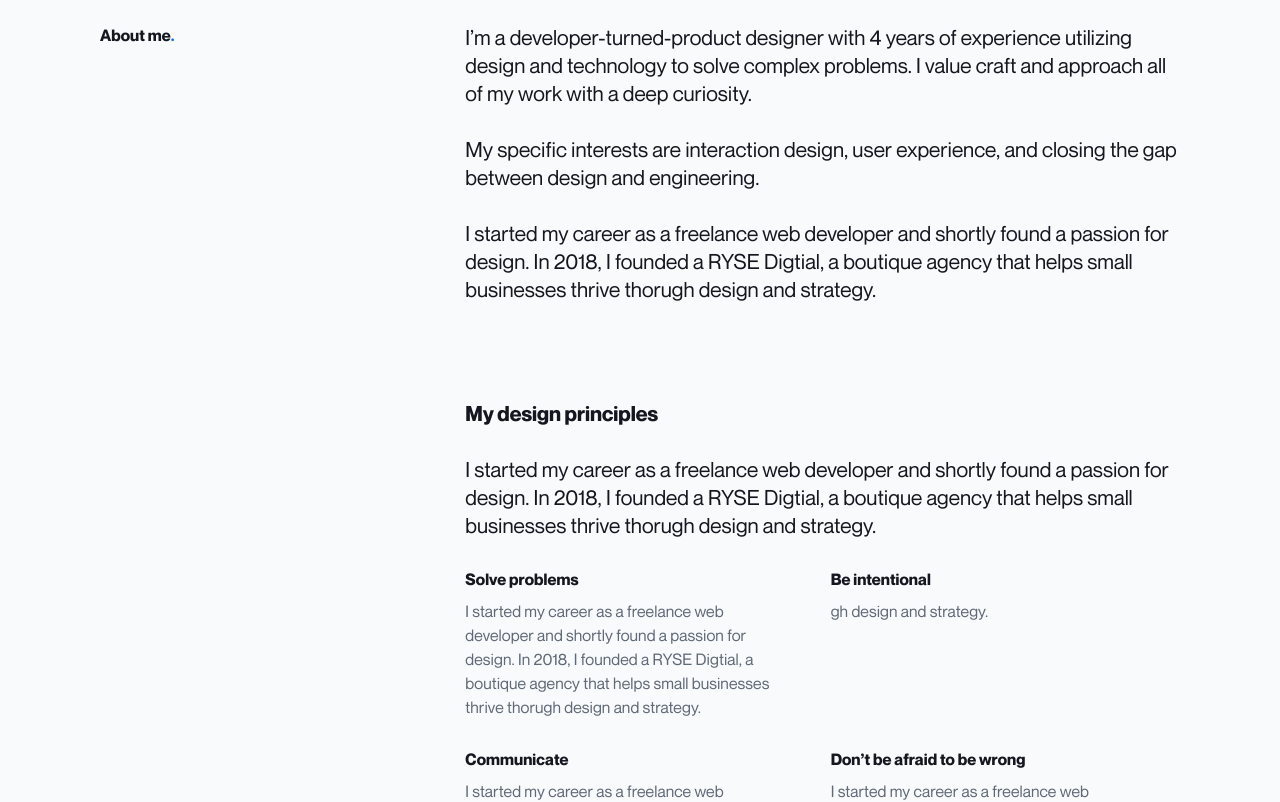
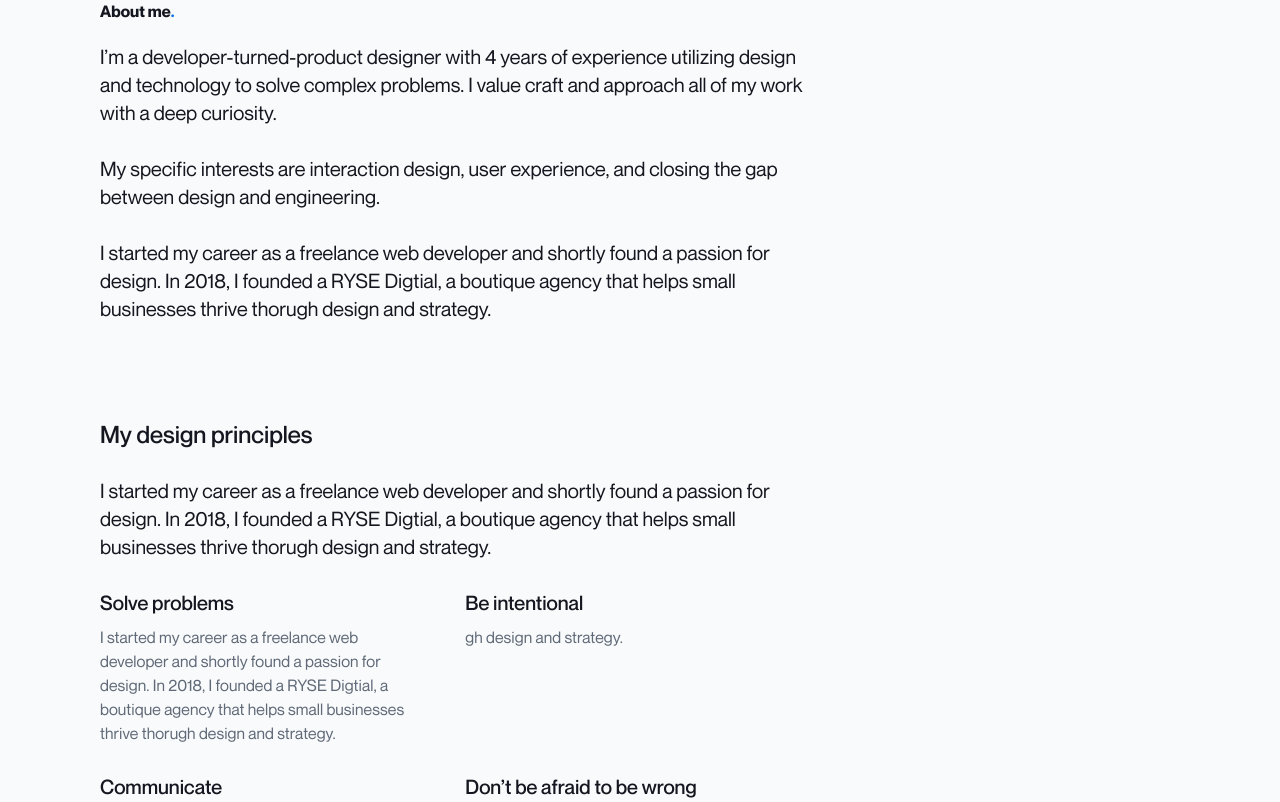
Before and after one commit to ztschwartz/next-portfolio, a Next.js app: page / in a window 1280 px wide. Shown: the part 1780-2582 px from the top of the page. Built offline with nearby package versions, Linux system fonts and the light colour scheme.

Commit message:
layout and text changes

```diff
--- a/components/CaseStudyCard.js
+++ b/components/CaseStudyCard.js
@@ -16,7 +16,7 @@ const CaseStudyCard = ({title, subtitle, slug, img , postData}) => {
                 </div>
                 <div className={CardStyles.cardInnerSection}>
                     <div className={`bgMainTransparent ${CardStyles.cardInner}`}>
-                        <h1 className="textMain textH6 textMedium">{title}<br/>{subtitle}<span className="textAccent">.</span></h1>
+                        <h1 className="textMain textP1 textMedium">{title}<br/>{subtitle}<span className="textAccent">.</span></h1>
                          <div className={CardStyles.cardInnerLink}>
                              {/* <p className="textMain textBody2">Read the case study</p> */}
                             <svg className="fillAccent" viewBox="0 0 41 41" xmlns="http://www.w3.org/2000/svg">
--- a/components/SectionHeader.js
+++ b/components/SectionHeader.js
@@ -33,7 +33,8 @@ const SectionHeader = ({ title, name }) => {
               },
               opacity: 1,
               duration: 0.2,
-              ease: "Power2.easeOut"
+              ease: "Power2.easeOut",
+
           });
 
           })
--- a/pages/index.js
+++ b/pages/index.js
@@ -91,31 +91,31 @@ export default function Home({loaded , loaderView}) {
             <div className={`grid sectionContent ${HomeStyles.aboutContent}`}>
               <div className="col-6--6 contentSection">
                 <div className="textSection">
-                  <p className="textMain textH6 textRegular">I’m a developer-turned-product designer with 4 years of experience utilizing design and technology to solve complex problems. I value craft and approach all of my work with a deep curiosity. </p>
-                  <p className="textMain textH6 textRegular">My specific interests are interaction design, user experience, and closing the gap between design and engineering.</p>
-                  <p className="textMain textH6 textRegular">I started my career as a freelance web developer and shortly found a passion for design. In 2018, I founded a RYSE Digtial, a boutique agency that helps small businesses thrive thorugh design and strategy.</p>
+                  <p className="textMain textP1 textRegular">I’m a developer-turned-product designer with 4 years of experience utilizing design and technology to solve complex problems. I value craft and approach all of my work with a deep curiosity. </p>
+                  <p className="textMain textP1 textRegular">My specific interests are interaction design, user experience, and closing the gap between design and engineering.</p>
+                  <p className="textMain textP1 textRegular">I started my career as a freelance web developer and shortly found a passion for design. In 2018, I founded a RYSE Digtial, a boutique agency that helps small businesses thrive thorugh design and strategy.</p>
                 </div>
                 <div className="textSection">
-                  <p className="textMain textH6 textBold">My design principles</p>
-                  <p className="textMain textH6 textRegular">I started my career as a freelance web developer and shortly found a passion for design. In 2018, I founded a RYSE Digtial, a boutique agency that helps small businesses thrive thorugh design and strategy.</p>
+                  <p className="textMain textH5 textMedium">My design principles</p>
+                  <p className="textMain textP1 textRegular">I started my career as a freelance web developer and shortly found a passion for design. In 2018, I founded a RYSE Digtial, a boutique agency that helps small businesses thrive thorugh design and strategy.</p>
 
                   <div className="textRow">
                     <div className="textGroup">
-                      <p className="textMain textP2 textBold">Solve problems</p>
+                      <p className="textMain textP1 textMedium">Solve problems</p>
                       <p className="textSoft textP2">I started my career as a freelance web developer and shortly found a passion for design. In 2018, I founded a RYSE Digtial, a boutique agency that helps small businesses thrive thorugh design and strategy.</p>
                     </div>
                     <div className="textGroup">
-                      <p className="textMain textP2 textBold">Be intentional</p>
+                      <p className="textMain textP1 textMedium">Be intentional</p>
                       <p className="textSoft textP2">gh design and strategy.</p>
                     </div>
                   </div>
                   <div className="textRow">
                     <div className="textGroup">
-                      <p className="textMain textP2 textBold">Communicate</p>
+                      <p className="textMain textP1 textMedium">Communicate</p>
                       <p className="textSoft textP2">I started my career as a freelance web developer and shortly found a passion for design. In 2018, I founded a RYSE Digtial, a boutique agency that helps small businesses thrive thorugh design and strategy.</p>
                     </div>
                     <div className="textGroup">
-                      <p className="textMain textP2 textBold">Don’t be afraid to be wrong</p>
+                      <p className="textMain textP1 textMedium">Don’t be afraid to be wrong</p>
                       <p className="textSoft textP2">I started my career as a freelance web developer and shortly found a passion for design. In 2018, I founded a RYSE Digtial, a boutique agency that helps small businesses thrive thorugh design and strategy.</p>
                     </div>
                   </div>
@@ -134,8 +134,8 @@ export default function Home({loaded , loaderView}) {
             <div className={`grid sectionContent`}>
               <div className="col-6--6 contentSection">
                 <div className="textSection">
-                    <p className="textMain textH6 textRegular">If you have any questions or just want to talk about design, I&apos;m not a hard guy to get in touch with. Just send me an email or DM me on social media</p>
-                    <p className="textMain textH6 textRegular">I could talk for hours about design, development, or any of my other hobbies.</p>
+                    <p className="textMain textP1 textRegular">If you have any questions or just want to talk about design, I&apos;m not a hard guy to get in touch with. Just send me an email or DM me on social media</p>
+                    <p className="textMain textP1 textRegular">I could talk for hours about design, development, or any of my other hobbies.</p>
                 </div>
                 <div className="textRow">
                   <div className="imgSection">
@@ -155,37 +155,8 @@ export default function Home({loaded , loaderView}) {
                       <a href="#" className="textMain link textP3">zacktschwartz</a>
                     </div>
                   </div>
-
                 </div>
               </div>
-
-              {/* <div className="col-6--6 contentSection">
-                <div className="textSection">
-                  <p className="textMain textH6">If you have any questions or just want to talk about design, I'm not a hard guy to get in touch with. Just send me an email or dm me on social media</p>
-                  <p className="textMain textH6">I could talk for hours about design, development, or any of my other hobbies.</p>
-                </div>
-              </div>
-              <div className="contentSection col-6--6">
-                <div className="grid">
-                  <div className="col-6 textSection">
-                    <div>
-                      <p className="textMain textP2 textBold">Email</p>
-                      <p className="textMain link textP2">hello@zacktschwartz.com</p>
-                    </div>
-                    <div>
-                      <p className="textMain textP2 textBold">Twitter—</p>
-                      <p className="textMain link textP2">@zacktschwartz</p>
-                    </div>
-                    <div>
-                      <p className="textMain textP2 textBold">LinkedIn—</p>
-                      <p className="textMain link textP2">zacktschwartz</p>
-                    </div>
-                  </div>
-                  <div className="col-6 imgSection">
-                    <Image className={HomeStyles.aboutImg} src="/img/about-img.png" alt="A photo of Zachary Schwartz" width={500} height={500} layout="responsive" placeholder="blur" blurDataURL="/img/about-imgblur.png" />
-                  </div>
-                </div>
-              </div> */}
             </div>
           </div>
         </div>
--- a/styles/CaseStudy.module.css
+++ b/styles/CaseStudy.module.css
@@ -39,7 +39,6 @@
 
 
 
-
 @media(max-width: 768px){
 
     .showcaseContent{
--- a/styles/globals.css
+++ b/styles/globals.css
@@ -294,7 +294,7 @@ body {
 }
 
 .col-6--6{
-  grid-column: 5 / span 8;
+  grid-column: span 8;
 }
 
 .col-6--3{
@@ -454,7 +454,7 @@ body {
 /* Layout Components - Large */
 
 .sectionContent{
-  margin-top: -2.75rem;
+  /* margin-top: -2.75rem; */
 }
 
 .sectionDividerWrapper{
--- a/styles/type.css
+++ b/styles/type.css
@@ -33,12 +33,12 @@ body{
 /* TYPE SCALE - VARIABLES */
 
 :root{
-    --text48: 3rem/3.5rem 'Neue-Montreal', -apple-system, BlinkMacSystemFont, 'Segoe UI', Roboto, Helvetica, Arial, sans-serif;
+    --text40: 2.5rem/3rem 'Neue-Montreal', -apple-system, BlinkMacSystemFont, 'Segoe UI', Roboto, Helvetica, Arial, sans-serif;
     --text36: 2.25rem/2.75rem 'Neue-Montreal', -apple-system, BlinkMacSystemFont, 'Segoe UI', Roboto, Helvetica, Arial, sans-serif;
     --text32: 2rem/2.375rem 'Neue-Montreal', -apple-system, BlinkMacSystemFont, 'Segoe UI', Roboto, Helvetica, Arial, sans-serif;
     --text28: 1.75rem/2rem 'Neue-Montreal', -apple-system, BlinkMacSystemFont, 'Segoe UI', Roboto, Helvetica, Arial, sans-serif;
     --text24: 1.5rem/1.875rem 'Neue-Montreal', -apple-system, BlinkMacSystemFont, 'Segoe UI', Roboto, Helvetica, Arial, sans-serif;
-    --text21: 1.3125rem/1.75rem 'Neue-Montreal', --apple-system, BlinkMacSystemFont, 'Segoe UI', Roboto, Helvetica, Arial, sans-serif;
+    --text20: 1.25rem/1.75rem 'Neue-Montreal', --apple-system, BlinkMacSystemFont, 'Segoe UI', Roboto, Helvetica, Arial, sans-serif;
     --text21: 1.3125rem/1.75rem 'Neue-Montreal', -apple-system, BlinkMacSystemFont, 'Segoe UI', Roboto, Helvetica, Arial, sans-serif;
     --text18: 1.125rem/1.625rem 'Neue-Montreal', -apple-system, BlinkMacSystemFont, 'Segoe UI', Roboto, Helvetica, Arial, sans-serif;
     --text16: 1rem/1.5rem 'Neue-Montreal', -apple-system, BlinkMacSystemFont, 'Segoe UI', Roboto, Helvetica, Arial, sans-serif;
@@ -49,7 +49,7 @@ body{
 /* TEXT STYLES */
 
 .textH1{
-    font: var(--text48);
+    font: var(--text40);
 }
 
 .textH2{
@@ -68,13 +68,8 @@ body{
     font: var(--text24);
 }
 
-.textH6{
-    font: var(--text21);
-}
-
 .textP1{
-    font: var(--text18);
-    letter-spacing: 0.005em;
+    font: var(--text20);
 }
 
 .textP2{
```
Also changed, not shown: components/Footer.js (+0 -18 lines). Lines whose indentation alone changed are shown as unchanged.
